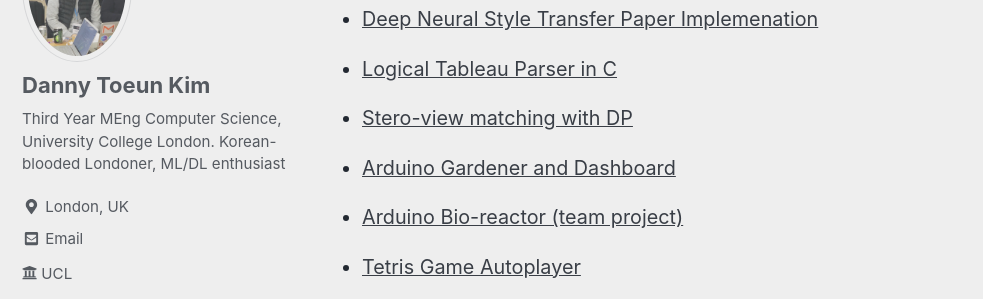
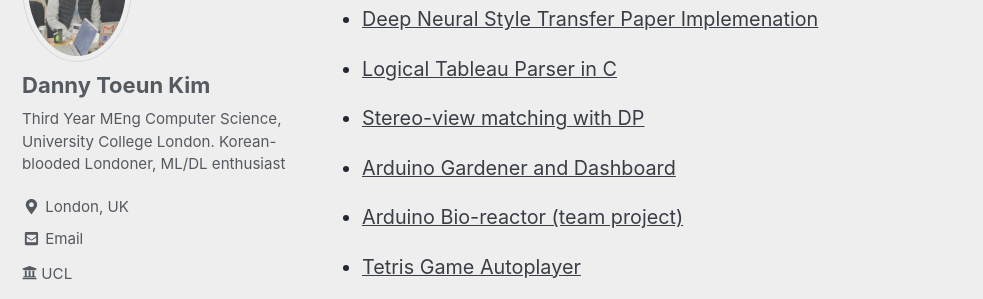
Before and after one commit to kimdanny/blog, a Jekyll site: the page built from _pages/about.md, in a window 1280 px wide and 900 px high, scrolled down 3224 px. Shown: the part 154-453 px from the top of the window, without its empty margins (0-983 px from the left). Built offline with Jekyll 4.4.1, drawn with Linux system fonts in a browser that asks for light colours; cached includes are drawn as plain includes; nearby versions of some CDN libraries; comment, search, counter and statistics services are not loaded.

Commit message:
about update

```diff
--- a/_pages/about.md
+++ b/_pages/about.md
@@ -75,7 +75,7 @@ BTW, if you can understand Korean, you can check out my [Korean blogging site](h
 * [Relationship-Expert (Hackathon at Facebook London)](https://github.com/kimdanny/Relationship-Expert)
 * [Deep Neural Style Transfer Paper Implemenation](https://github.com/kimdanny/Style-Transfer)
 * [Logical Tableau Parser in C](https://github.com/kimdanny/Tableau-parser)
-* [Stero-view matching with DP](https://github.com/kimdanny/Stereo-Matching-with-Dynamic-Programming)
+* [Stereo-view matching with DP](https://github.com/kimdanny/Stereo-Matching-with-Dynamic-Programming)
 * [Arduino Gardener and Dashboard](https://github.com/kimdanny/Gardener-project-arduino-and-processing-)
 * [Arduino Bio-reactor (team project)](https://github.com/kimdanny/CS-EEE-Bio-reactor)
 * [Tetris Game Autoplayer](https://github.com/kimdanny/Tetris-Auto-player)
```
